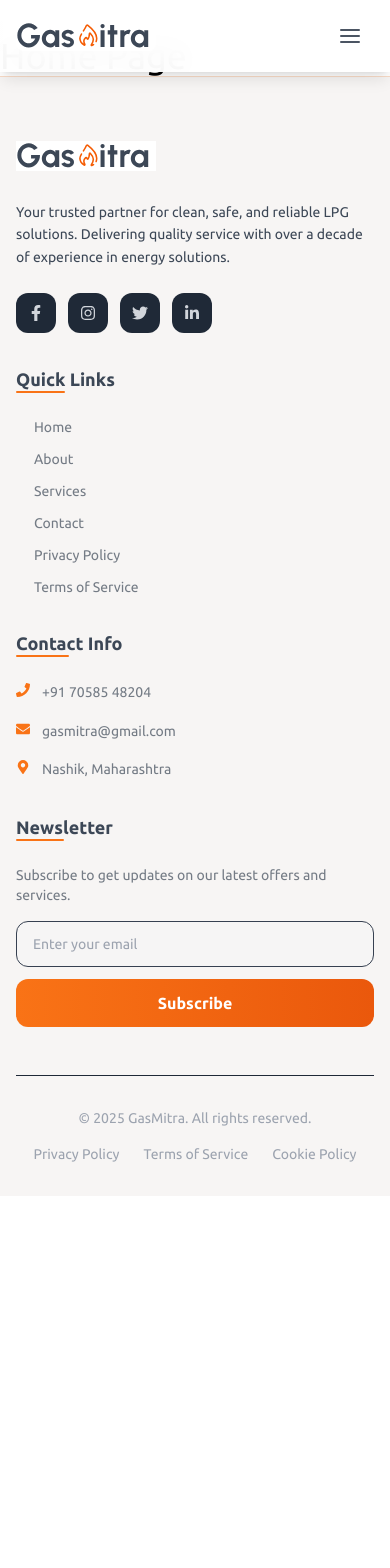
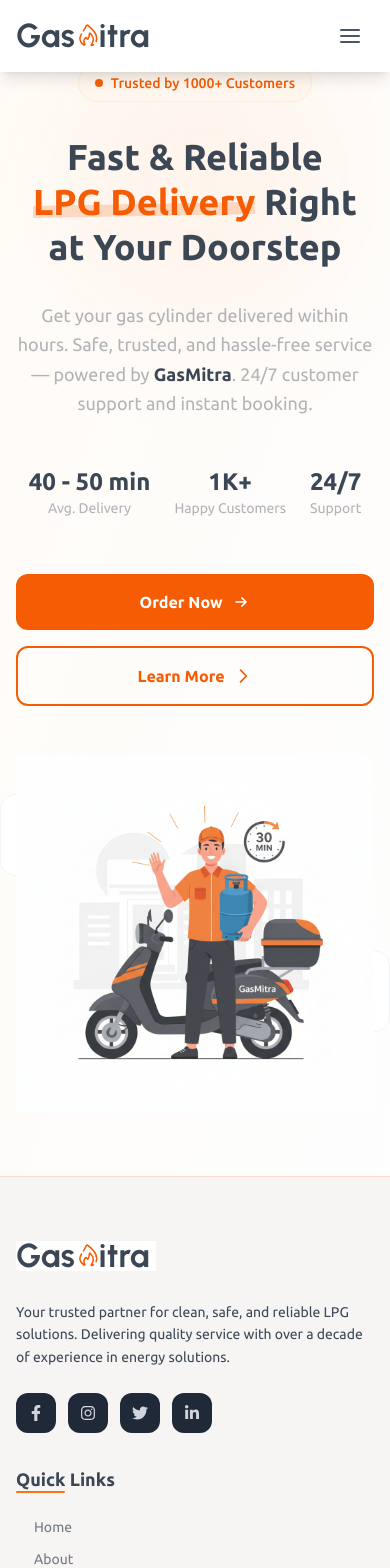
Before and after one commit to mrravipandee/GasMitra, a Next.js app: page / in a window 390 px wide. Shown: the top 1568 px of the page. Before the commit the page ends 1196 px from the top, so only its background shows below. Built offline with nearby package versions, Linux system fonts and the light colour scheme.

Commit message:
feat: add responsive hero section with brand styling

```diff
--- a/package.json
+++ b/package.json
@@ -9,6 +9,7 @@
     "lint": "eslint"
   },
   "dependencies": {
+    "framer-motion": "^12.23.24",
     "next": "16.0.0",
     "react": "19.2.0",
     "react-dom": "19.2.0",
--- a/src/app/page.tsx
+++ b/src/app/page.tsx
@@ -1,7 +1,11 @@
+import HeroSection from "@/components/HeroSection";
+
 export default function home() {
   return (
     <>
-      <h1 className="text-4xl mt-9">Home Page</h1>
+      <div className="bg-gradient-to-br from-orange-50/50 to-gray-50/30">
+        <HeroSection />
+      </div>
     </>
   )
 }
--- /dev/null
+++ b/src/components/HeroSection.tsx
@@ -0,0 +1,190 @@
+"use client";
+import Image from "next/image";
+import Link from "next/link";
+import { motion } from "framer-motion";
+
+export default function HeroSection() {
+  return (
+    <section className="relative bg-white overflow-hidden">
+      {/* Background Elements */}
+      <div className="absolute inset-0 bg-gradient-to-br from-orange-50/50 to-gray-50/30"></div>
+      <div className="absolute top-10 right-10 w-72 h-72 bg-primary/5 rounded-full blur-3xl"></div>
+      <div className="absolute bottom-10 left-10 w-96 h-96 bg-primary/3 rounded-full blur-3xl"></div>
+
+      <div className="relative max-w-7xl mx-auto px-4 sm:px-6 lg:px-8 py-16 md:py-24 lg:py-32">
+        <div className="grid grid-cols-1 lg:grid-cols-2 gap-12 lg:gap-20 items-center">
+          {/* Left Content */}
+          <motion.div
+            initial={{ opacity: 0, y: 30 }}
+            animate={{ opacity: 1, y: 0 }}
+            transition={{ duration: 0.8, ease: "easeOut" }}
+            className="text-center lg:text-left space-y-8"
+          >
+            {/* Badge */}
+            <motion.div
+              initial={{ opacity: 0, scale: 0.9 }}
+              animate={{ opacity: 1, scale: 1 }}
+              transition={{ duration: 0.6, delay: 0.2 }}
+              className="inline-flex items-center gap-2 bg-orange-50 border border-orange-100 px-4 py-2 rounded-full"
+            >
+              <div className="w-2 h-2 bg-primary rounded-full animate-pulse"></div>
+              <span className="text-primary text-sm font-medium">Trusted by 1000+ Customers</span>
+            </motion.div>
+
+            {/* Main Heading */}
+            <motion.h1
+              initial={{ opacity: 0, y: 20 }}
+              animate={{ opacity: 1, y: 0 }}
+              transition={{ duration: 0.8, delay: 0.3 }}
+              className="text-4xl md:text-5xl lg:text-6xl font-bold text-primaryText leading-tight"
+            >
+              Fast & Reliable{" "}
+              <span className="relative inline-block">
+                <span className="relative z-10 text-primary">LPG Delivery</span>
+                <div className="absolute bottom-2 left-0 w-full h-3 bg-primary/20 -rotate-1 -z-0"></div>
+              </span>{" "}
+              Right at Your Doorstep
+            </motion.h1>
+
+            {/* Description */}
+            <motion.p
+              initial={{ opacity: 0, y: 20 }}
+              animate={{ opacity: 1, y: 0 }}
+              transition={{ duration: 0.8, delay: 0.5 }}
+              className="text-lg md:text-xl text-secondaryText leading-relaxed max-w-2xl"
+            >
+              Get your gas cylinder delivered within hours. Safe, trusted, and hassle-free service — powered by{" "}
+              <strong className="text-primaryText">GasMitra</strong>. 24/7 customer support and instant booking.
+            </motion.p>
+
+            {/* Stats */}
+            <motion.div
+              initial={{ opacity: 0, y: 20 }}
+              animate={{ opacity: 1, y: 0 }}
+              transition={{ duration: 0.8, delay: 0.7 }}
+              className="flex flex-wrap gap-6 md:gap-10 justify-center lg:justify-start pt-4"
+            >
+              {[
+                { number: "40 - 50 min", label: "Avg. Delivery" },
+                { number: "1K+", label: "Happy Customers" },
+                { number: "24/7", label: "Support" },
+              ].map((stat, index) => (
+                <div key={index} className="text-center">
+                  <div className="text-2xl font-bold text-primaryText">{stat.number}</div>
+                  <div className="text-sm text-secondaryText">{stat.label}</div>
+                </div>
+              ))}
+            </motion.div>
+
+            {/* CTA Buttons */}
+            <motion.div
+              initial={{ opacity: 0, y: 20 }}
+              animate={{ opacity: 1, y: 0 }}
+              transition={{ duration: 0.8, delay: 0.9 }}
+              className="flex flex-col sm:flex-row gap-4 justify-center lg:justify-start pt-6"
+            >
+              <Link
+                href="/order"
+                className="group relative bg-primary text-white px-8 py-4 rounded-xl font-semibold transition-all duration-300 hover:scale-105 active:scale-95 overflow-hidden"
+              >
+                <span className="relative z-10 flex items-center justify-center gap-2">
+                  Order Now
+                  <svg
+                    className="w-5 h-5 transition-transform duration-300 group-hover:translate-x-1"
+                    fill="none"
+                    stroke="currentColor"
+                    viewBox="0 0 24 24"
+                  >
+                    <path strokeLinecap="round" strokeLinejoin="round" strokeWidth={2} d="M13 7l5 5m0 0l-5 5m5-5H6" />
+                  </svg>
+                </span>
+                <div className="absolute inset-0 bg-gradient-to-r from-orange-600 to-orange-700 opacity-0 group-hover:opacity-100 transition-opacity duration-300"></div>
+              </Link>
+
+              <Link
+                href="/about"
+                className="group border-2 border-primary text-primary px-8 py-4 rounded-xl font-semibold transition-all duration-300 hover:bg-primary hover:text-white hover:scale-105 active:scale-95"
+              >
+                <span className="flex items-center justify-center gap-2">
+                  Learn More
+                  <svg
+                    className="w-5 h-5 transition-transform duration-300 group-hover:translate-x-1"
+                    fill="none"
+                    stroke="currentColor"
+                    viewBox="0 0 24 24"
+                  >
+                    <path strokeLinecap="round" strokeLinejoin="round" strokeWidth={2} d="M9 5l7 7-7 7" />
+                  </svg>
+                </span>
+              </Link>
+            </motion.div>
+          </motion.div>
+
+          {/* Right Image */}
+          <motion.div
+            initial={{ opacity: 0, x: 50 }}
+            animate={{ opacity: 1, x: 0 }}
+            transition={{ duration: 1, ease: "easeOut", delay: 0.2 }}
+            className="relative flex justify-center lg:justify-end"
+          >
+            <div className="relative">
+              {/* Main Image */}
+              <motion.div
+                initial={{ scale: 0.9, opacity: 0 }}
+                animate={{ scale: 1, opacity: 1 }}
+                transition={{ duration: 1, delay: 0.5 }}
+                className="relative z-10"
+              >
+                <Image
+                  src="/gasmitra-hero.png"
+                  alt="Gas Delivery Illustration"
+                  width={600}
+                  height={600}
+                  className="mix-blend-overlay "
+                  priority
+                />
+              </motion.div>
+
+              {/* Floating Elements */}
+              <motion.div
+                initial={{ opacity: 0, y: 20 }}
+                animate={{ opacity: 1, y: 0 }}
+                transition={{ duration: 0.8, delay: 1 }}
+                className="absolute top-10 -left-4 bg-white p-4 rounded-2xl border border-gray-100"
+              >
+                <div className="flex items-center gap-3">
+                  <div className="w-12 h-12 bg-primary/10 rounded-full flex items-center justify-center">
+                    <div className="w-6 h-6 bg-primary rounded-full"></div>
+                  </div>
+                  <div>
+                    <div className="text-sm font-semibold text-primaryText">Fast Delivery</div>
+                    <div className="text-xs text-secondaryText">30 min average</div>
+                  </div>
+                </div>
+              </motion.div>
+
+              <motion.div
+                initial={{ opacity: 0, y: -20 }}
+                animate={{ opacity: 1, y: 0 }}
+                transition={{ duration: 0.8, delay: 1.2 }}
+                className="absolute bottom-20 -right-4 bg-white p-4 rounded-2xl border border-gray-100"
+              >
+                <div className="flex items-center gap-3">
+                  <div className="w-12 h-12 bg-primary/10 rounded-full flex items-center justify-center">
+                    <svg className="w-6 h-6 text-primary" fill="none" stroke="currentColor" viewBox="0 0 24 24">
+                      <path strokeLinecap="round" strokeLinejoin="round" strokeWidth={2} d="M9 12l2 2 4-4m5.618-4.016A11.955 11.955 0 0112 2.944a11.955 11.955 0 01-8.618 3.04A12.02 12.02 0 003 9c0 5.591 3.824 10.29 9 11.622 5.176-1.332 9-6.03 9-11.622 0-1.042-.133-2.052-.382-3.016z" />
+                    </svg>
+                  </div>
+                  <div>
+                    <div className="text-sm font-semibold text-primaryText">Safe & Secure</div>
+                    <div className="text-xs text-secondaryText">Quality assured</div>
+                  </div>
+                </div>
+              </motion.div>
+            </div>
+          </motion.div>
+        </div>
+      </div>
+    </section>
+  );
+}
```
Also changed, not shown: public/gasmitra-hero.png (added), 1 other file (tests, documents, lock files or other folders).
